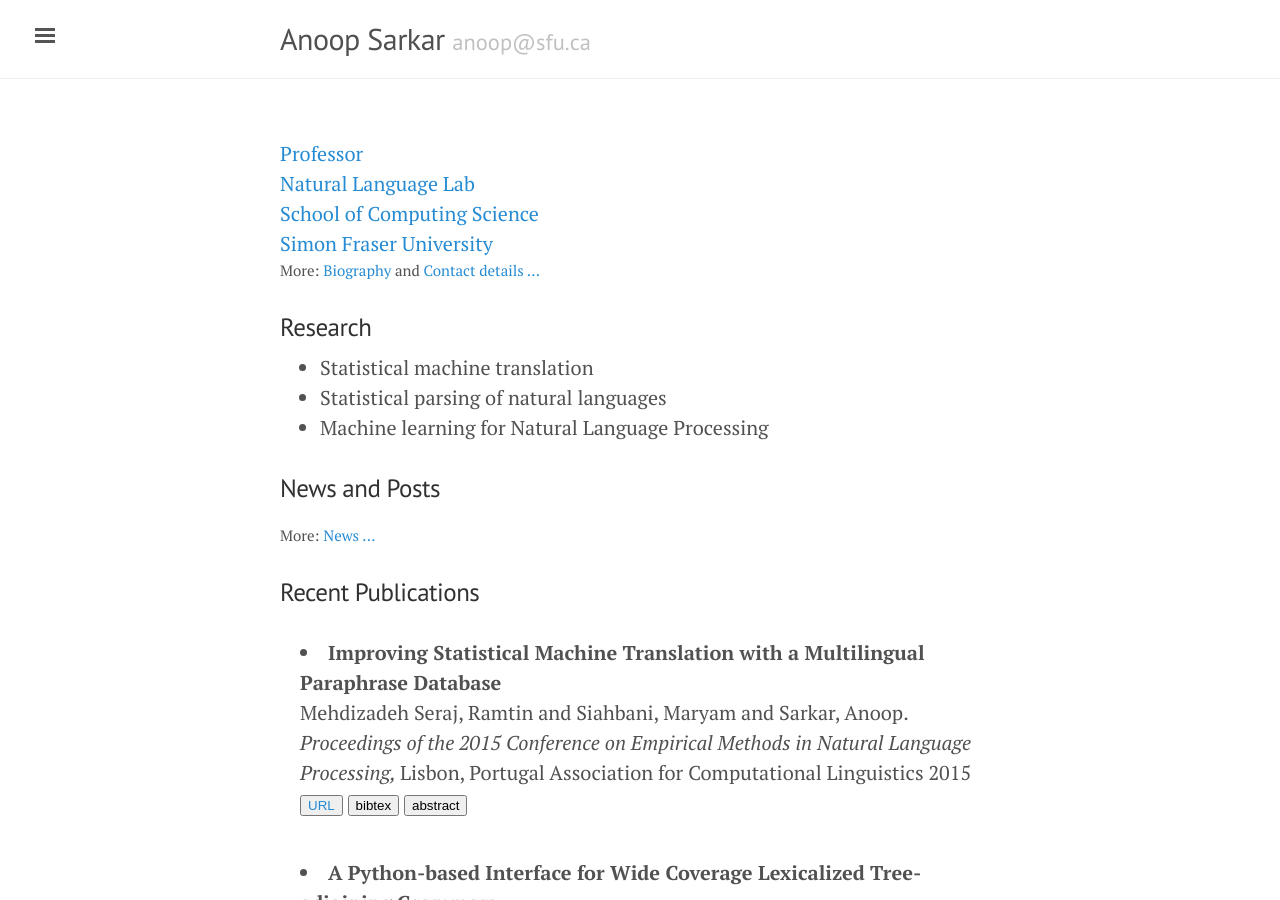
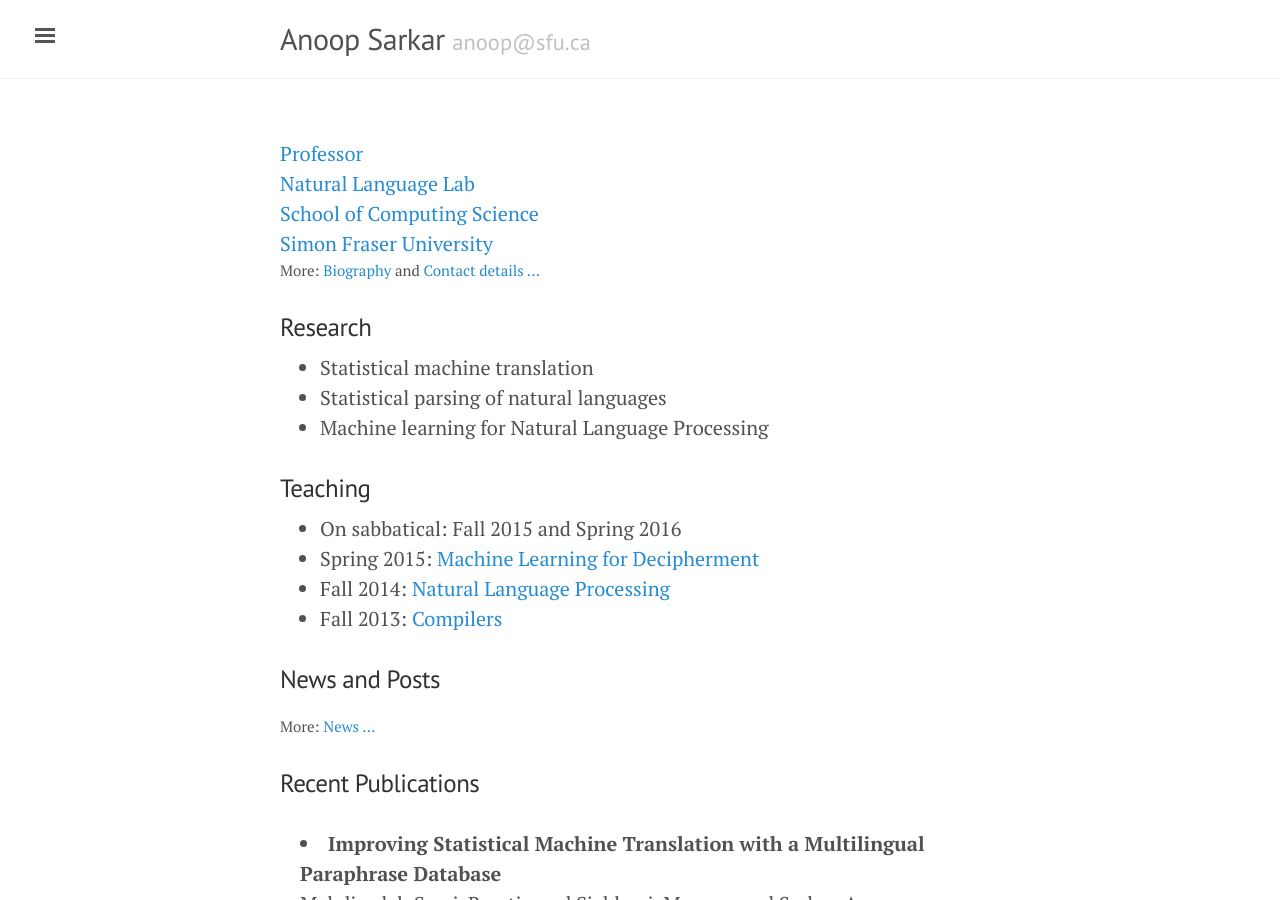
Before and after one commit to anoopsarkar/anoopsarkar.github.io, a Jekyll site: the page built from index.md, in a window 1280 px wide and 900 px high. Built offline with Jekyll 4.4.1, drawn with Linux system fonts in a browser that asks for light colours.

Commit message:
fixed sidebar, added teaching section to index

```diff
--- a/_includes/sidebar.html
+++ b/_includes/sidebar.html
@@ -36,9 +36,8 @@
   </nav>
 
   <div class="sidebar-item">
-    <p>
-    &copy; 2013 - {{ site.time | date: '%Y' }} {{ site.author.name }}. <a href="http://creativecommons.org/licenses/by-nc-sa/4.0/">CC BY-NC-SA 4.0</a>.
-    </p>
+    <p>&copy; 2013 - {{ site.time | date: '%Y' }} {{ site.author.name }}</p>
+    <p><a href="http://creativecommons.org/licenses/by-nc-sa/4.0/">CC BY-NC-SA 4.0</a></p>
     <p>
       <a href="{{ site.baseurl }}/atom.xml">RSS feed</a>.
       <a href="{{ site.baseurl }}/about">About this site</a>.
--- a/index.md
+++ b/index.md
@@ -16,6 +16,13 @@
 * Statistical machine translation
 * Statistical parsing of natural languages
 * Machine learning for Natural Language Processing
+
+### Teaching
+
+* On sabbatical: Fall 2015 and Spring 2016
+* Spring 2015: [Machine Learning for Decipherment](http://anoopsarkar.github.io/decipherment-class/)
+* Fall 2014: [Natural Language Processing](http://anoopsarkar.github.io/nlp-class/)
+* Fall 2013: [Compilers](http://www.cs.sfu.ca/~anoop/teaching/CMPT-379-Fall-2013/)
 
 ### News and Posts
 
```
